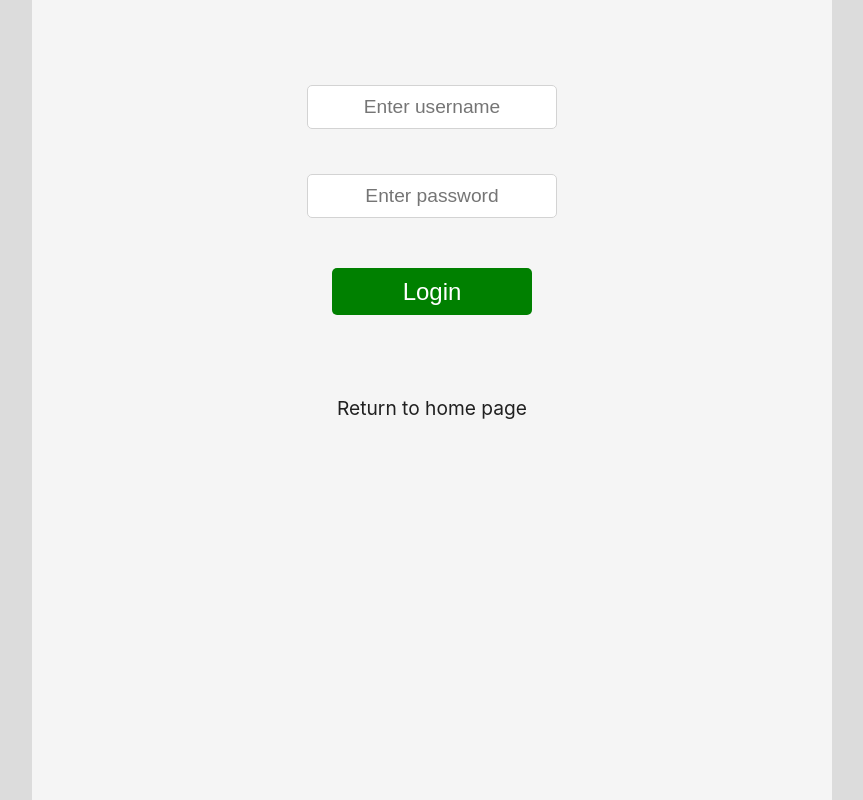
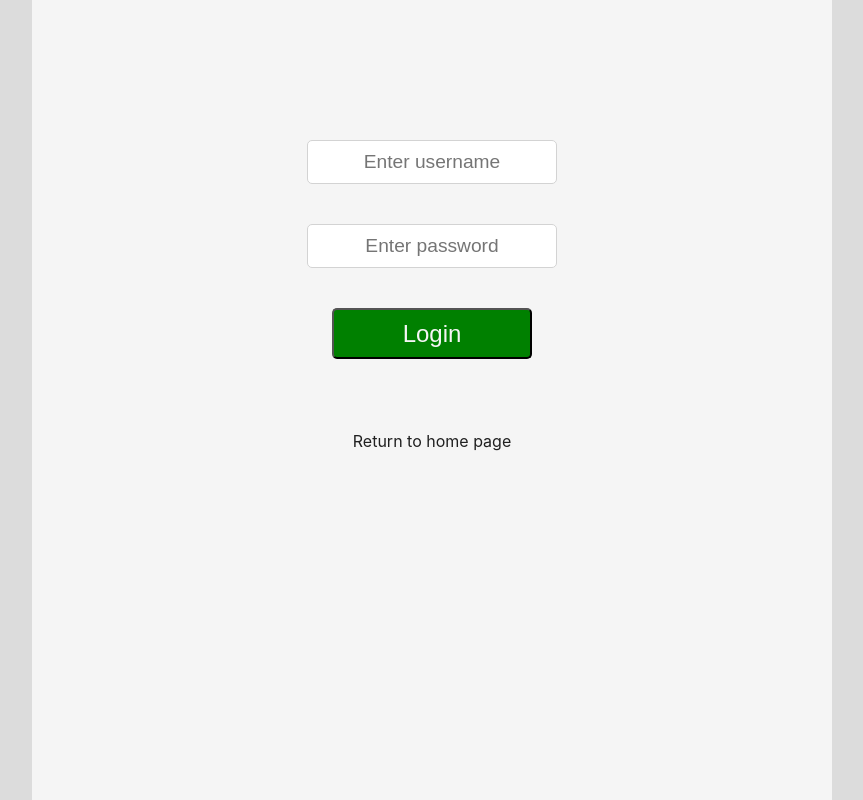
Before and after one commit to jrgrantham/james-grantham, a React (Create React App) app: page /login in a window 1280 px wide. Shown: the whole page, without its empty margins (208-1071 px from the left). Built offline with nearby package versions, Linux system fonts and the light colour scheme.

Commit message:
Landing page styling

```diff
--- a/src/views/Login.jsx
+++ b/src/views/Login.jsx
@@ -48,9 +48,10 @@ export default function LoginForm(props) {
         }}
       >
         {({ values, handleBlur, handleChange, handleSubmit, isSubmitting }) => (
+          <Position>
             <StyledForm onSubmit={handleSubmit}>
               {/* <div> */}
-            <div className="inputField">
+              <div >
                 <label htmlFor="username" />
                 <input
                   name="username"
@@ -62,7 +63,7 @@ export default function LoginForm(props) {
                   value={values.username}
                 />
               </div>
-            <div className="inputField">
+              <div >
                 <label htmlFor="password" />
                 <input
                   name="password"
@@ -80,7 +81,9 @@ export default function LoginForm(props) {
               </button>
 
               <Link to="/" style={{ color: color, "font-size": "1.2rem" }}>
+                <p>
                   Return to home page
+                </p>
               </Link>
 
               {/* <ToastContainer
@@ -99,35 +102,32 @@ export default function LoginForm(props) {
               /> */}
               {/* </div> */}
             </StyledForm>
+          </Position>
         )}
       </Formik>
     );
   }
 }
 
+const Position = styled.div`
+  display: flex
+  flex-direction: column
+
+  @media (min-height: 850px) {
+    min-height: 100vh
+    justify-content: center
+  }
+`;
+
 const StyledForm = styled.form`
   display: flex;
   flex-direction: column;
   align-items: center;
-  justify-content: center
-  padding: 50px
-
-  // @media (min-width: 800px) {
-  //   margin: 150px 100px 0 100px
-  //   border: 1px solid lightgrey
-  //   border-radius: 10px
-  // }
-
-  .inputField {
-    display: flex;
-    flex-direction: column;
-    margin: 10px 0;
-  }
-
-  label {
-    font-size: 1.2rem;
-    padding: 15px 0 10px 0
-  }
+  justify-content: space-evenly
+  margin: auto
+  padding: 100px 0
+  height: 600px
+  // border: 1px solid red
 
   input {
     font-size: 1.2rem;
@@ -139,10 +139,8 @@ const StyledForm = styled.form`
   }
 
   button {
-    margin: 40px 40px 80px 40px;
     background-color: green;
-    color: white;
-    border: none;
+    color: ${appColor};
     border-radius: 5px;
     font-size: 1.5rem;
     padding: 0.6rem 0rem;
@@ -153,4 +151,8 @@ const StyledForm = styled.form`
       color: green;
     }
   }
+
+  p {
+    padding-top: 30px
+  }
 `;
```
Lines whose indentation alone changed are shown as unchanged.
